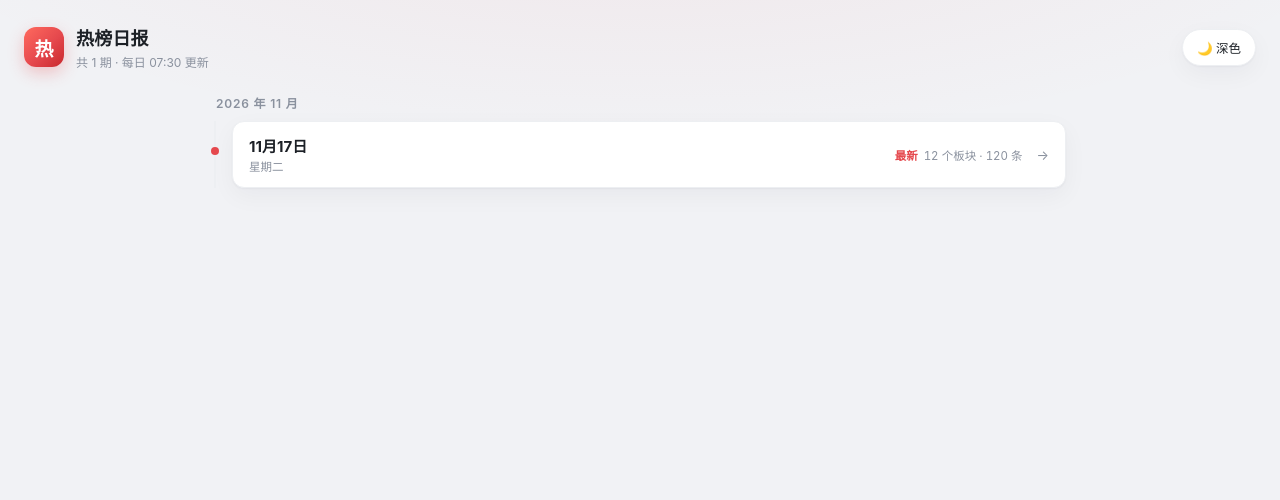
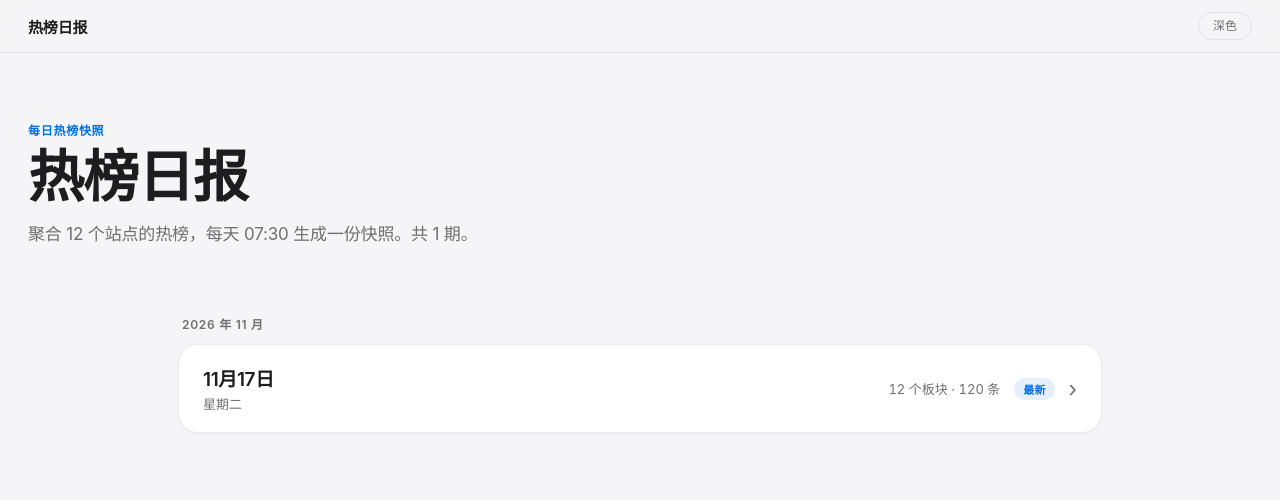
Before and after one commit to vme999/hot-daily, a plain HTML site: page site/index.html in a window 1280 px wide. Drawn offline with Linux system fonts and the light colour scheme.

Commit message:
style: redesign pages with Apple-style UI

```diff
--- a/site/index.html
+++ b/site/index.html
@@ -4,7 +4,8 @@
 <meta charset="utf-8">
 <meta name="viewport" content="width=device-width, initial-scale=1">
 <meta name="color-scheme" content="light dark">
-<title>热榜日报 · 日报目录</title>
+<meta name="description" content="热榜日报：每天 07:30 抓取 12 个站点的热榜，按日期归档。">
+<title>热榜日报</title>
 <script>(function () {
   try {
     var saved = localStorage.getItem("hot-theme");
@@ -14,168 +15,191 @@
 })();</script>
 <style>
 :root {
-  --bg: #f1f2f5;
-  --card: #ffffff;
-  --text: #1c2026;
-  --muted: #8a919e;
-  --line: #edeff2;
-  --hover: #f6f7f9;
-  --accent: #e5484d;
-  --rank: #b9c0cb;
-  --shadow: 0 1px 2px rgba(16, 24, 40, .04), 0 8px 24px rgba(16, 24, 40, .045);
-  --radius: 12px;
+  --bg: #f5f5f7;
+  --surface: #ffffff;
+  --text: #1d1d1f;
+  --muted: #6e6e73;
+  --line: rgba(0, 0, 0, .08);
+  --hover: rgba(0, 0, 0, .035);
+  --accent: #0071e3;
+  --accent-soft: rgba(0, 113, 227, .1);
+  --nav-bg: rgba(245, 245, 247, .78);
+  --radius: 20px;
+  --shadow: 0 1px 2px rgba(0, 0, 0, .04);
 }
 [data-theme="dark"] {
-  --bg: #14161b;
-  --card: #1e2129;
-  --text: #e7e9ee;
-  --muted: #818896;
-  --line: #2a2e38;
-  --hover: #272b35;
-  --accent: #ff5d5d;
-  --rank: #5b6270;
-  --shadow: 0 1px 2px rgba(0, 0, 0, .3), 0 10px 30px rgba(0, 0, 0, .2);
+  --bg: #000000;
+  --surface: #1d1d1f;
+  --text: #f5f5f7;
+  --muted: #86868b;
+  --line: rgba(255, 255, 255, .12);
+  --hover: rgba(255, 255, 255, .06);
+  --accent: #2997ff;
+  --accent-soft: rgba(41, 151, 255, .14);
+  --nav-bg: rgba(0, 0, 0, .72);
+  --shadow: none;
 }
 * { box-sizing: border-box; }
+html { -webkit-text-size-adjust: 100%; }
 body {
   margin: 0;
   min-height: 100vh;
-  background-color: var(--bg);
-  background-image: radial-gradient(1100px 380px at 50% -120px, rgba(229, 72, 77, .07), transparent 70%);
-  background-repeat: no-repeat;
+  background: var(--bg);
   color: var(--text);
-  font-family: -apple-system, BlinkMacSystemFont, "Segoe UI", "PingFang SC",
-    "Hiragino Sans GB", "Microsoft YaHei", "Helvetica Neue", Arial, sans-serif;
+  font-family: -apple-system, BlinkMacSystemFont, "SF Pro Display", "SF Pro Text",
+    "Helvetica Neue", "PingFang SC", "Hiragino Sans GB", "Microsoft YaHei", sans-serif;
   -webkit-font-smoothing: antialiased;
-  transition: background-color .25s ease, color .25s ease;
+  -moz-osx-font-smoothing: grayscale;
+  transition: background-color .3s ease, color .3s ease;
 }
-.topbar {
-  max-width: 1440px;
+a { color: var(--accent); text-decoration: none; }
+a:hover { text-decoration: underline; }
+.nav {
+  position: sticky;
+  top: 0;
+  z-index: 20;
+  background: var(--nav-bg);
+  -webkit-backdrop-filter: saturate(180%) blur(20px);
+  backdrop-filter: saturate(180%) blur(20px);
+  border-bottom: 1px solid var(--line);
+}
+.nav-inner {
+  max-width: 1280px;
   margin: 0 auto;
-  padding: 24px 24px 14px;
+  height: 52px;
+  padding: 0 28px;
   display: flex;
   align-items: center;
   justify-content: space-between;
   gap: 16px;
 }
-.brand { display: flex; align-items: center; gap: 12px; min-width: 0; }
-.logo {
-  width: 40px; height: 40px; flex: none;
-  display: grid; place-items: center;
-  border-radius: 12px;
-  background: linear-gradient(135deg, #ff6a5e, #e5484d 55%, #c9282d);
-  color: #fff;
-  font-size: 19px; font-weight: 800;
-  box-shadow: 0 6px 16px rgba(229, 72, 77, .28);
+.brand {
+  font-size: 15px;
+  font-weight: 600;
+  letter-spacing: -.01em;
+  color: var(--text);
+  text-decoration: none;
+  white-space: nowrap;
 }
-.brand-text { min-width: 0; }
-.brand-text h1 {
+.brand:hover { text-decoration: none; opacity: .72; }
+.theme-toggle {
+  appearance: none;
+  border: 1px solid var(--line);
+  background: transparent;
+  color: var(--muted);
+  font-family: inherit;
+  font-size: 12px;
+  font-weight: 500;
+  line-height: 1;
+  padding: 7px 14px;
+  border-radius: 980px;
+  cursor: pointer;
+  transition: background-color .2s ease, color .2s ease, border-color .2s ease;
+}
+.theme-toggle:hover {
+  background: var(--hover);
+  color: var(--text);
+  border-color: transparent;
+}
+.hero {
+  max-width: 1280px;
+  margin: 0 auto;
+  padding: 68px 28px 34px;
+}
+.eyebrow {
   margin: 0;
-  font-size: 18px;
+  font-size: 12px;
+  font-weight: 600;
+  letter-spacing: .06em;
+  color: var(--accent);
+}
+.hero h1 {
+  margin: 10px 0 0;
+  font-size: clamp(34px, 5.4vw, 56px);
+  line-height: 1.07;
+  letter-spacing: -.02em;
   font-weight: 700;
-  letter-spacing: .2px;
 }
-.brand-text p {
-  margin: 3px 0 0;
-  font-size: 12px;
+.hero .sub {
+  margin: 14px 0 0;
+  font-size: 17px;
+  line-height: 1.5;
   color: var(--muted);
+  letter-spacing: -.01em;
 }
-.theme-toggle {
-  flex: none;
-  border: 1px solid var(--line);
-  background: var(--card);
-  color: var(--text);
-  font-size: 12.5px;
-  font-weight: 500;
-  padding: 8px 14px;
-  border-radius: 999px;
-  cursor: pointer;
-  box-shadow: var(--shadow);
-  transition: border-color .18s ease, color .18s ease, background-color .25s ease;
-}
-.theme-toggle:hover { border-color: var(--accent); color: var(--accent); }
 .grid {
-  max-width: 1440px;
+  max-width: 1280px;
   margin: 0 auto;
-  padding: 8px 24px 34px;
+  padding: 6px 28px 64px;
   display: grid;
-  grid-template-columns: repeat(4, minmax(0, 1fr));
-  gap: 16px;
+  grid-template-columns: repeat(3, minmax(0, 1fr));
+  gap: 20px;
   align-items: start;
 }
 .card {
-  background: var(--card);
+  background: var(--surface);
   border: 1px solid var(--line);
   border-radius: var(--radius);
   box-shadow: var(--shadow);
-  padding: 13px 14px 9px;
-  transition: background-color .25s ease, border-color .18s ease,
-    transform .18s ease, box-shadow .18s ease;
-}
-.card:hover {
-  transform: translateY(-2px);
-  border-color: rgba(229, 72, 77, .28);
+  padding: 20px 16px 12px;
+  transition: background-color .3s ease, border-color .2s ease;
 }
 .card-head {
   display: flex;
   align-items: center;
-  gap: 8px;
-  padding: 0 2px 7px;
+  gap: 10px;
+  padding: 0 8px 10px;
 }
 .badge {
-  width: 24px; height: 24px; flex: none;
-  display: grid; place-items: center;
-  border-radius: 7px;
+  width: 26px;
+  height: 26px;
+  flex: none;
+  display: grid;
+  place-items: center;
+  border-radius: 8px;
   background: var(--brand, var(--accent));
   color: #fff;
   font-size: 12px;
   font-weight: 700;
-  letter-spacing: -.2px;
+  letter-spacing: -.02em;
 }
-.badge.wide { font-size: 9.5px; }
+.badge.wide { font-size: 9px; }
 .card-head h2 {
   margin: 0;
-  font-size: 14px;
-  font-weight: 650;
+  font-size: 15px;
+  font-weight: 600;
+  letter-spacing: -.01em;
   white-space: nowrap;
   overflow: hidden;
   text-overflow: ellipsis;
-}
-.card-meta {
-  margin-left: auto;
-  flex: none;
-  font-size: 11px;
-  color: var(--muted);
-  font-variant-numeric: tabular-nums;
 }
 .list { list-style: none; margin: 0; padding: 0; }
 .list li + li { border-top: 1px solid var(--line); }
 .list a {
   display: flex;
   align-items: center;
-  gap: 8px;
-  padding: 7px 4px;
-  border-radius: 7px;
+  gap: 10px;
+  padding: 9px 8px;
+  margin: 0 -8px;
+  border-radius: 9px;
   color: var(--text);
-  font-size: 13px;
+  font-size: 14px;
   line-height: 1.45;
+  letter-spacing: -.006em;
   text-decoration: none;
   transition: background-color .15s ease;
 }
-.list a:hover { background: var(--hover); }
+.list a:hover { background: var(--hover); text-decoration: none; }
 .list a:hover .title { color: var(--accent); }
 .rank {
   flex: none;
-  width: 15px;
+  width: 16px;
   text-align: center;
   font-size: 12px;
-  color: var(--rank);
+  color: var(--muted);
   font-variant-numeric: tabular-nums;
 }
-.list li:nth-child(-n+3) .rank {
-  color: var(--accent);
-  font-weight: 700;
-}
+.list li:nth-child(-n+3) .rank { color: var(--text); font-weight: 600; }
 .title {
   flex: 1;
   min-width: 0;
@@ -185,112 +209,108 @@ body {
   transition: color .15s ease;
 }
 .empty {
-  padding: 20px 6px 18px;
+  padding: 22px 8px 18px;
   text-align: center;
-  font-size: 12.5px;
-  line-height: 1.8;
+  font-size: 13px;
+  line-height: 1.7;
   color: var(--muted);
 }
-.empty a { color: var(--accent); text-decoration: none; }
-.empty a:hover { text-decoration: underline; }
-.footer {
-  max-width: 1440px;
+.empty a { color: var(--accent); }
+.timeline {
+  max-width: 980px;
   margin: 0 auto;
-  padding: 0 24px 38px;
-  text-align: center;
-  font-size: 11.5px;
-  line-height: 1.9;
-  color: var(--muted);
+  padding: 0 28px 64px;
 }
-.footer a {
-  color: var(--muted);
-  text-decoration: none;
-  border-bottom: 1px dotted currentColor;
-}
-.footer a:hover { color: var(--accent); }
-.timeline {
-  max-width: 900px;
-  margin: 0 auto;
-  padding: 10px 24px 44px;
-}
-.month + .month { margin-top: 28px; }
 .month-title {
-  margin: 0 0 10px;
-  padding-left: 2px;
+  margin: 34px 0 12px;
+  padding-left: 4px;
   font-size: 12px;
   font-weight: 600;
-  letter-spacing: .8px;
+  letter-spacing: .06em;
   color: var(--muted);
 }
 .entries {
   list-style: none;
   margin: 0;
   padding: 0;
-  border-left: 2px solid var(--line);
+  display: grid;
+  gap: 10px;
 }
-.entries li { position: relative; padding-left: 16px; }
-.entries li::before {
-  content: "";
-  position: absolute;
-  left: -5px;
-  top: 26px;
-  width: 8px;
-  height: 8px;
-  border-radius: 50%;
-  background: var(--rank);
-}
-.entries li:first-child::before { background: var(--accent); }
 .entry {
   display: flex;
   align-items: center;
   gap: 14px;
-  margin-bottom: 8px;
-  padding: 13px 16px;
-  background: var(--card);
+  padding: 19px 24px;
+  background: var(--surface);
   border: 1px solid var(--line);
   border-radius: var(--radius);
   box-shadow: var(--shadow);
   color: var(--text);
   text-decoration: none;
-  transition: border-color .18s ease, transform .18s ease, background-color .25s ease;
+  transition: background-color .2s ease, border-color .2s ease;
 }
 .entry:hover {
-  border-color: rgba(229, 72, 77, .32);
-  transform: translateX(3px);
+  border-color: rgba(0, 113, 227, .45);
+  text-decoration: none;
 }
-.entry-date { display: flex; flex-direction: column; gap: 2px; min-width: 0; }
-.entry-date b { font-size: 15px; font-weight: 650; }
-.entry-date span { font-size: 11.5px; color: var(--muted); }
+.entry-date { display: flex; flex-direction: column; gap: 3px; min-width: 0; }
+.entry-date b {
+  font-size: 19px;
+  font-weight: 600;
+  letter-spacing: -.02em;
+}
+.entry-date span { font-size: 13px; color: var(--muted); }
 .entry-meta {
   margin-left: auto;
   flex: none;
-  font-size: 11.5px;
+  font-size: 13px;
   color: var(--muted);
   font-variant-numeric: tabular-nums;
 }
-.entry-meta .tag { margin-right: 6px; color: var(--accent); font-weight: 600; }
-.entry-arrow {
+.tag {
   flex: none;
-  font-size: 13px;
+  padding: 3px 9px;
+  border-radius: 980px;
+  background: var(--accent-soft);
+  color: var(--accent);
+  font-size: 11px;
+  font-weight: 600;
+  letter-spacing: .01em;
+}
+.entry-chevron {
+  flex: none;
+  font-size: 22px;
+  line-height: 1;
   color: var(--muted);
-  transition: color .18s ease, transform .18s ease;
+  transition: transform .2s ease, color .2s ease;
 }
-.entry:hover .entry-arrow { color: var(--accent); transform: translateX(2px); }
+.entry:hover .entry-chevron { color: var(--accent); transform: translateX(2px); }
+.footer {
+  max-width: 1280px;
+  margin: 0 auto;
+  padding: 4px 28px 60px;
+  text-align: center;
+  font-size: 12px;
+  line-height: 1.8;
+  color: var(--muted);
+}
+.footer a { color: var(--accent); }
 a:focus-visible, .theme-toggle:focus-visible {
   outline: 2px solid var(--accent);
-  outline-offset: 2px;
+  outline-offset: 3px;
 }
-@media (max-width: 1180px) {
+@media (max-width: 1100px) {
   .grid { grid-template-columns: repeat(2, minmax(0, 1fr)); }
 }
-@media (max-width: 680px) {
-  .topbar { padding: 18px 16px 10px; }
-  .brand-text h1 { font-size: 16px; }
-  .grid { grid-template-columns: 1fr; padding: 6px 16px 26px; gap: 12px; }
-  .footer { padding: 0 16px 28px; }
-  .timeline { padding: 6px 16px 30px; }
-  .entry { padding: 12px 14px; }
+@media (max-width: 700px) {
+  .nav-inner { padding: 0 20px; }
+  .hero { padding: 44px 20px 26px; }
+  .hero .sub { font-size: 15px; }
+  .grid { grid-template-columns: 1fr; padding: 4px 20px 44px; gap: 14px; }
+  .timeline { padding: 0 20px 44px; }
+  .entry { padding: 16px 18px; gap: 12px; }
   .entry-meta { display: none; }
+  .footer { padding: 4px 20px 44px; }
   .title {
     white-space: normal;
     display: -webkit-box;
@@ -302,24 +322,28 @@ a:focus-visible, .theme-toggle:focus-visible {
 </style>
 </head>
 <body>
-<header class="topbar">
-  <div class="brand">
-    <div class="logo">热</div>
-    <div class="brand-text">
-      <h1>热榜日报</h1>
-      <p>共 1 期 · 每日 07:30 更新</p>
-    </div>
+<header class="nav">
+  <div class="nav-inner">
+    <a class="brand" href="index.html">热榜日报</a>
+    <button id="themeToggle" class="theme-toggle" type="button" aria-label="切换浅色 / 深色模式">深色</button>
   </div>
-  <button id="themeToggle" class="theme-toggle" type="button" aria-label="切换浅色 / 深色模式">🌙 深色</button>
 </header>
-<main class="timeline" aria-label="日报目录">
-<section class="month"><h2 class="month-title">2026 年 11 月</h2><ol class="entries"><li><a class="entry" href="archive/2026-11-17.html"><span class="entry-date"><b>11月17日</b><span>星期二</span></span><span class="entry-meta"><span class="tag">最新</span>12 个板块 · 120 条</span><span class="entry-arrow">→</span></a></li></ol></section>
+<main>
+  <section class="hero">
+    <p class="eyebrow">每日热榜快照</p>
+    <h1>热榜日报</h1>
+    <p class="sub">聚合 12 个站点的热榜，每天 07:30 生成一份快照。共 1 期。</p>
+  </section>
+  <section class="timeline" aria-label="日报目录">
+<section class="month"><h2 class="month-title">2026 年 11 月</h2><ol class="entries"><li><a class="entry" href="archive/2026-11-17.html"><span class="entry-date"><b>11月17日</b><span>星期二</span></span><span class="entry-meta">12 个板块 · 120 条</span><span class="tag">最新</span><span class="entry-chevron" aria-hidden="true">›</span></a></li></ol></section>
+  </section>
 </main>
 <script>(function () {
   var root = document.documentElement;
   var btn = document.getElementById("themeToggle");
+  if (!btn) return;
   function label() {
-    btn.textContent = root.getAttribute("data-theme") === "dark" ? "☀️ 浅色" : "🌙 深色";
+    btn.textContent = root.getAttribute("data-theme") === "dark" ? "浅色" : "深色";
   }
   btn.addEventListener("click", function () {
     var next = root.getAttribute("data-theme") === "dark" ? "light" : "dark";
```
